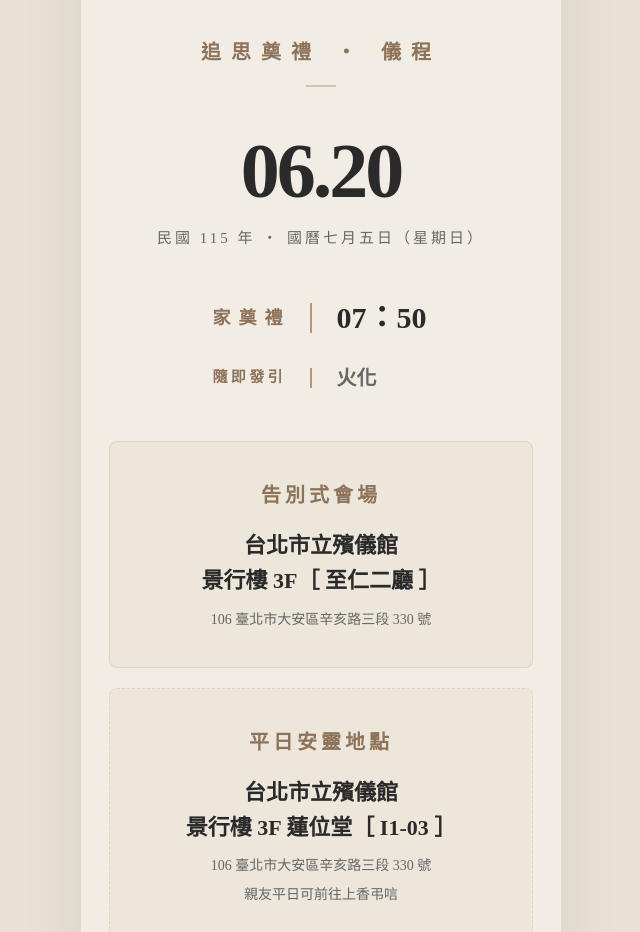
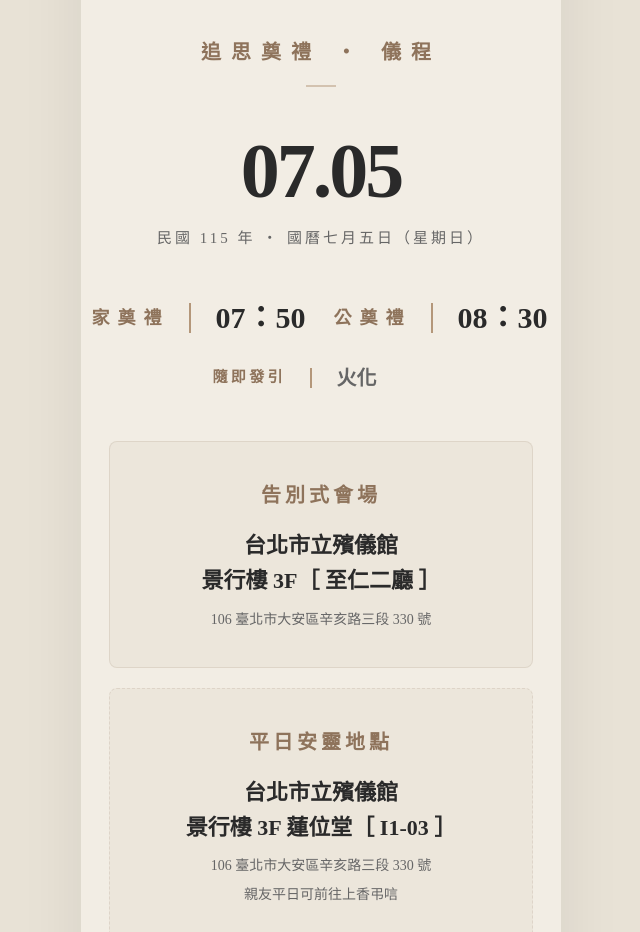
Before and after one commit to Shiangan/Chen-wuxiong, a plain HTML site: page index.html in a window 1280 px wide. Shown: the part 2080-3012 px from the top of the page, without its empty margins (319-959 px from the left). Drawn offline with Linux system fonts and the light colour scheme; a web font is replaced by a local one.

Commit message:
Update index.html

```diff
--- a/index.html
+++ b/index.html
@@ -473,13 +473,15 @@
             <section class="reveal" aria-label="追思奠禮儀程">
                 <span class="section-title">追思奠禮 ‧ 儀程</span>
 
-                <div class="date-hero" aria-label="七月五日">06.20</div>
+                <div class="date-hero" aria-label="七月五日">07.05</div>
                 <div class="date-sub">民國 115 年 ‧ 國曆七月五日（星期日）</div>
 
                 <div class="time-timeline" role="list">
                     <div class="time-box" role="listitem">
                         <span class="time-tag">家奠禮</span>
                         <span class="time-main" aria-label="早上七時五十分">07：50</span>
+                        <span class="time-tag">公奠禮</span>
+                        <span class="time-main" aria-label="早上八時三十分">08：30</span>
                     </div>
                     <div class="time-box" role="listitem">
                         <span class="time-tag" style="font-size:15px; width:72px;">隨即發引</span>
```
